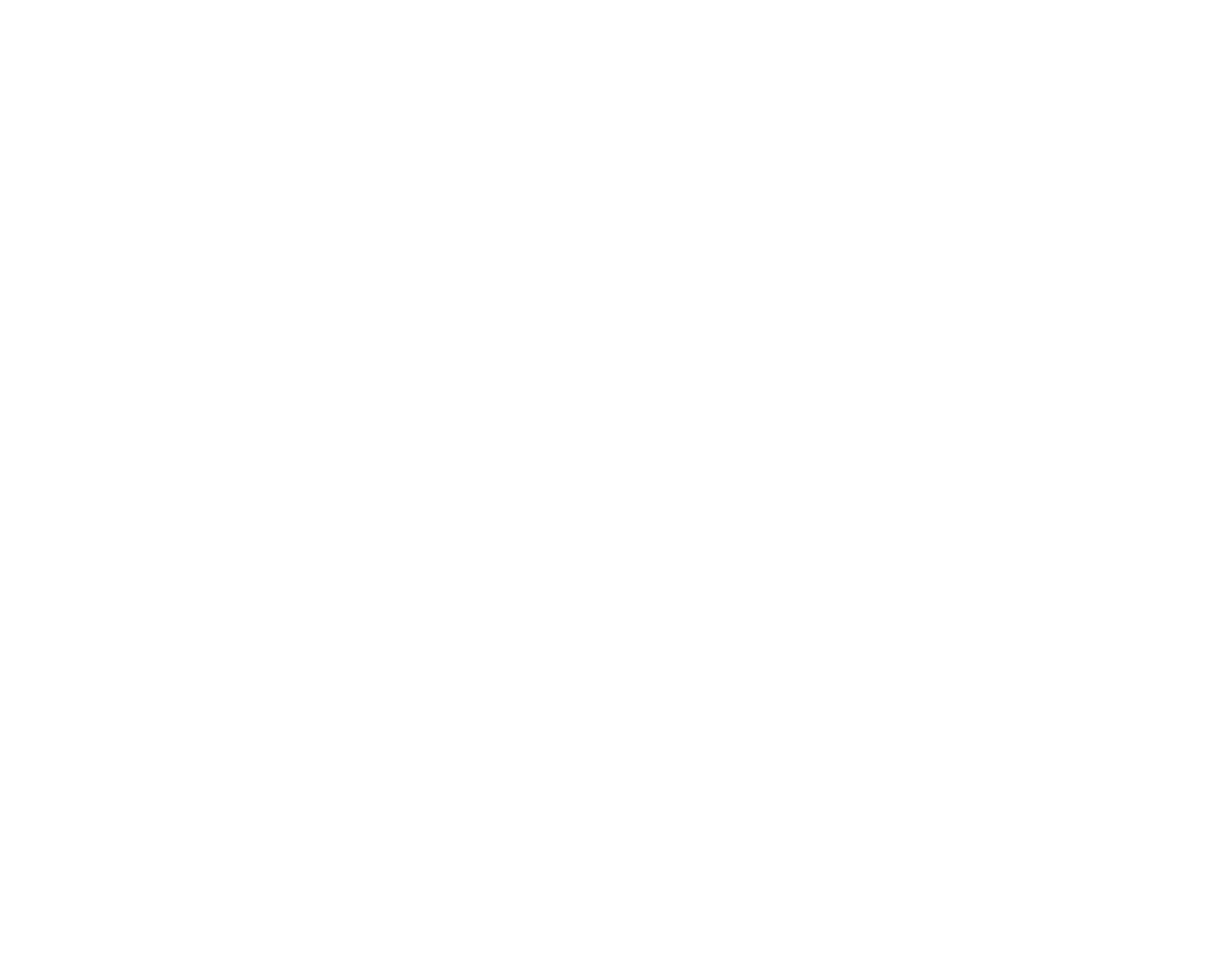
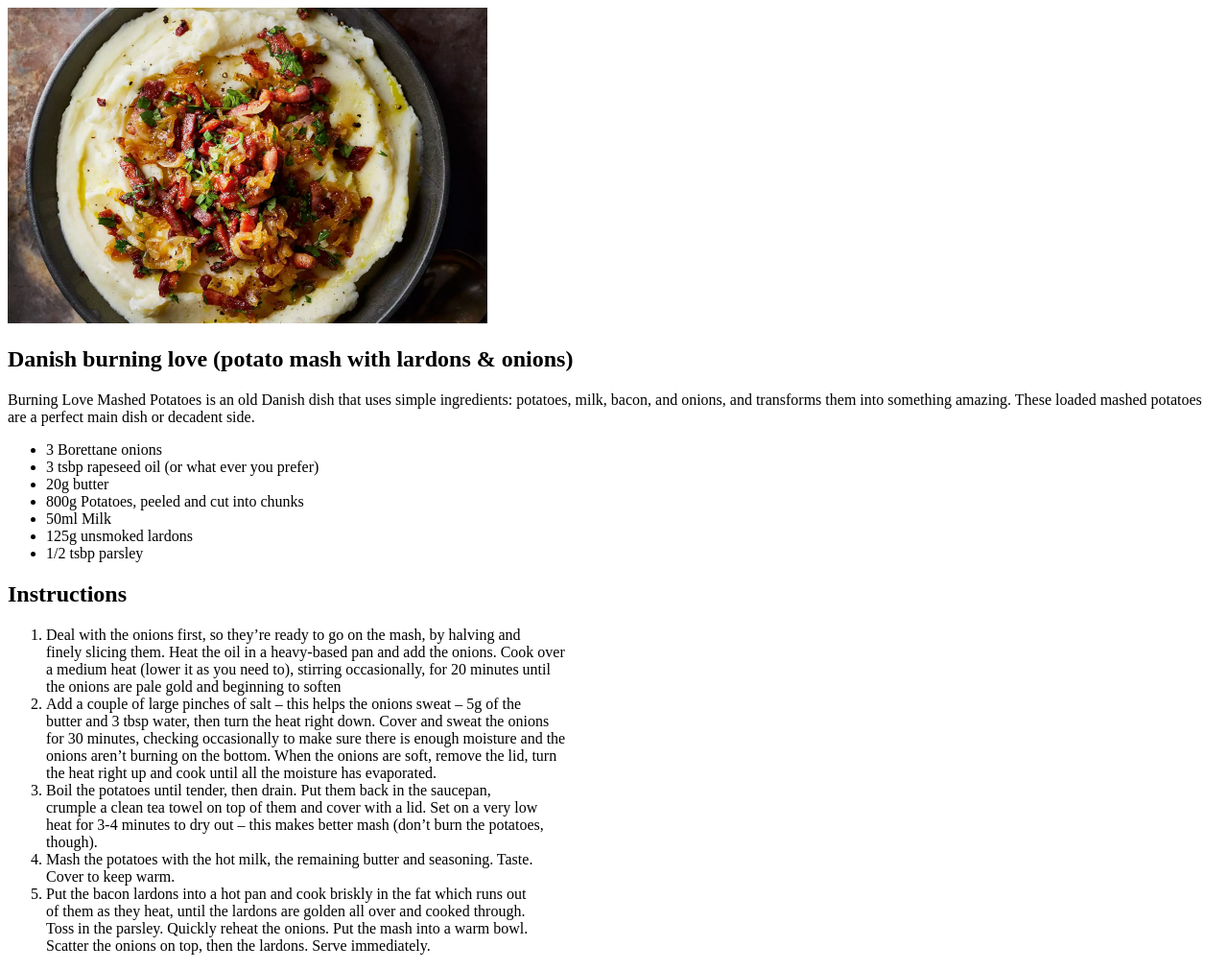
Before and after one commit to nailref/odin-recipes, a plain HTML site: page recipes/burninglove.html in a window 1280 px wide. Shown: the whole page at 96% size. Before the commit the page ends 800 px from the top, so only its background shows below. Drawn offline with Linux system fonts and the light colour scheme.

Commit message:
Adding more info into te page

```diff
--- a/recipes/burninglove.html
+++ b/recipes/burninglove.html
@@ -6,6 +6,26 @@
     <title>Burning Love</title>
 </head>
 <body>
+    <img src="../img/burninglove.webp" alt="Burning love Recipe" height="auto" width="500" />
+    <h2>Danish burning love (potato mash with lardons & onions)</h2>
+    <p>Burning Love Mashed Potatoes is an old Danish dish that uses simple ingredients: potatoes, milk, bacon, and onions, and transforms them into something amazing. These loaded mashed potatoes are a perfect main dish or decadent side.</p>
+        <ul>
+            <li>3 Borettane onions</li>
+            <li>3 tsbp rapeseed oil (or what ever you prefer)</li>
+            <li>20g butter</li>
+            <li>800g Potatoes, peeled and cut into chunks</li>
+            <li>50ml Milk </li>
+            <li>125g unsmoked lardons </li>
+            <li>1/2 tsbp parsley</li>
+     </ul>
 
+    <h2>Instructions</h2>
+        <ol>
+            <li>Deal with the onions first, so they’re ready to go on the mash, by halving and <br>finely slicing them. Heat the oil in a heavy-based pan and add the onions. Cook over <br>a medium heat (lower it as you need to), stirring occasionally, for 20 minutes until <br>the onions are pale gold and beginning to soften</li>
+            <li>Add a couple of large pinches of salt – this helps the onions sweat – 5g of the <br>butter and 3 tbsp water, then turn the heat right down. Cover and sweat the onions <br>for 30 minutes, checking occasionally to make sure there is enough moisture and the <br>onions aren’t burning on the bottom. When the onions are soft, remove the lid, turn <br>the heat right up and cook until all the moisture has evaporated.</li>
+            <li>Boil the potatoes until tender, then drain. Put them back in the saucepan, <br>crumple a clean tea towel on top of them and cover with a lid. Set on a very low <br>heat for 3-4 minutes to dry out – this makes better mash (don’t burn the potatoes, <br>though).</li>
+            <li>Mash the potatoes with the hot milk, the remaining butter and seasoning. Taste. <br>Cover to keep warm.</li>
+            <li>Put the bacon lardons into a hot pan and cook briskly in the fat which runs out <br>of them as they heat, until the lardons are golden all over and cooked through. <br>Toss in the parsley. Quickly reheat the onions. Put the mash into a warm bowl. <br>Scatter the onions on top, then the lardons. Serve immediately.</li>
+        </ol>
 </body>
 </html>
```
